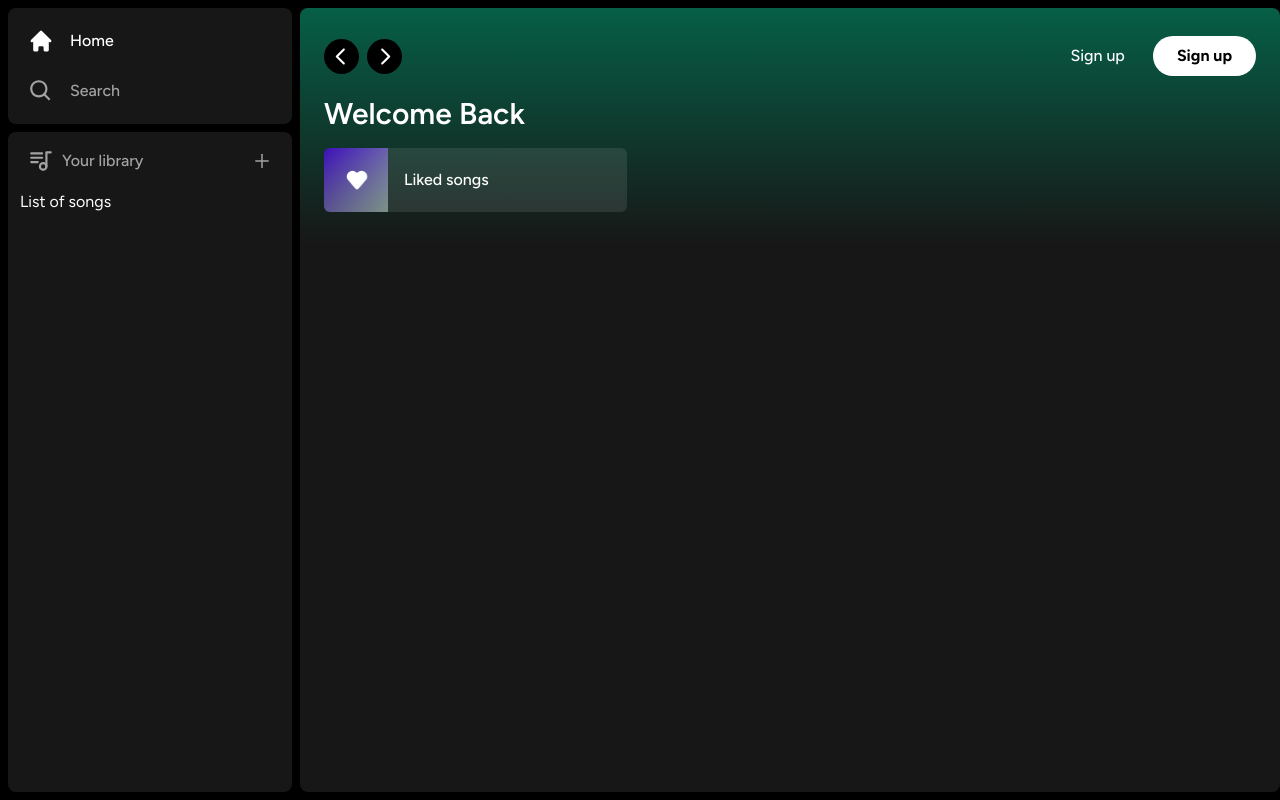
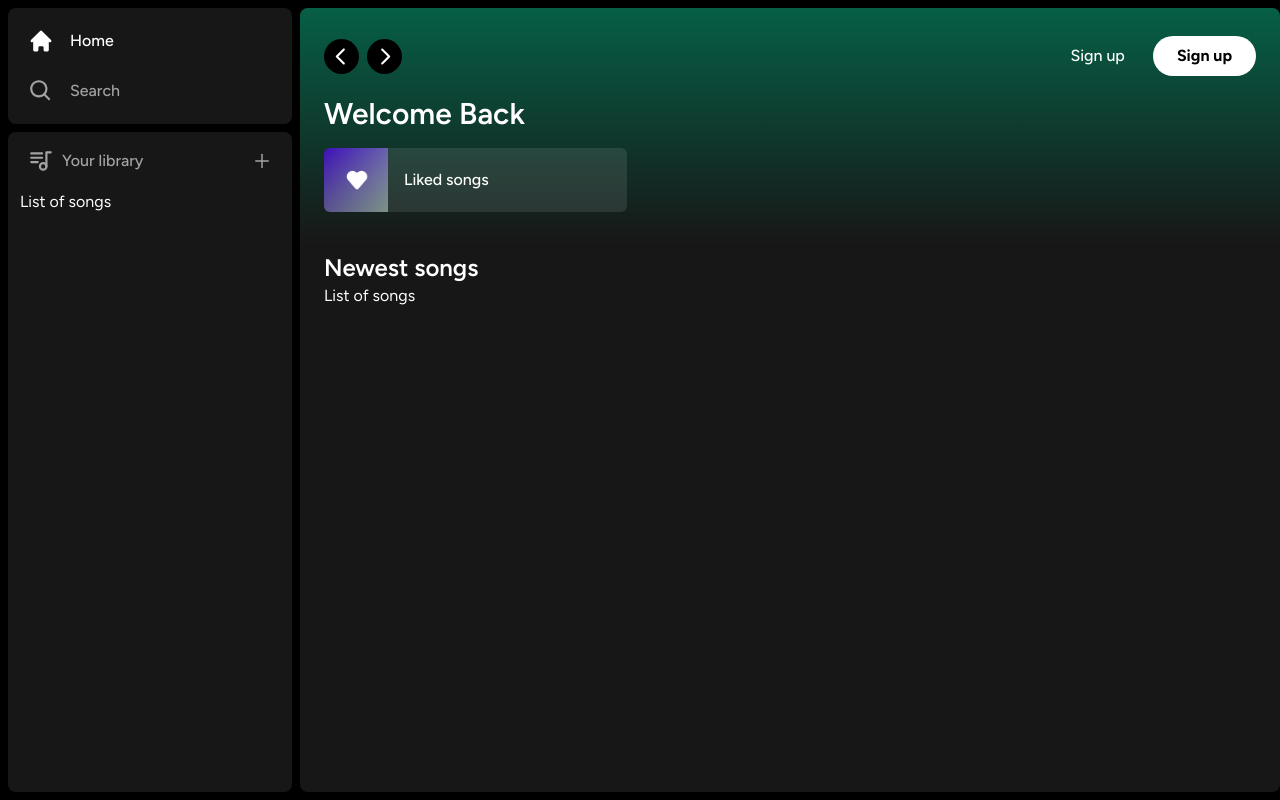
Before and after one commit to markotasevski1/SpotifyClone, a Next.js app: page / in a window 1280 px wide. Built offline with nearby package versions, Linux system fonts and the light colour scheme.

Commit message:
Finished with ui for now

```diff
--- a/app/(site)/page.tsx
+++ b/app/(site)/page.tsx
@@ -19,6 +19,12 @@ export default function Home() {
           </div>
         </div>
       </Header>
+      <div className="mt-2 mb-7 px-6">
+        <div className="flex justify-between items-center">
+          <h1 className="text-white text-2xl font-semibold">Newest songs</h1>
+        </div>
+        <div>List of songs</div>
+      </div>
     </div>
   )
 }
--- a/components/ListItem.tsx
+++ b/components/ListItem.tsx
@@ -16,6 +16,7 @@ export function ListItem({ image, name, href }: ListItemProps) {
   }
   return (
     <button
+      onClick={onClick}
       className="relative group flex items-center rounded-md overflow-hidden gap-x-4
    bg-neutral-100/10 hover:bg-neutral-100/20 transition pr-4"
     >
```
